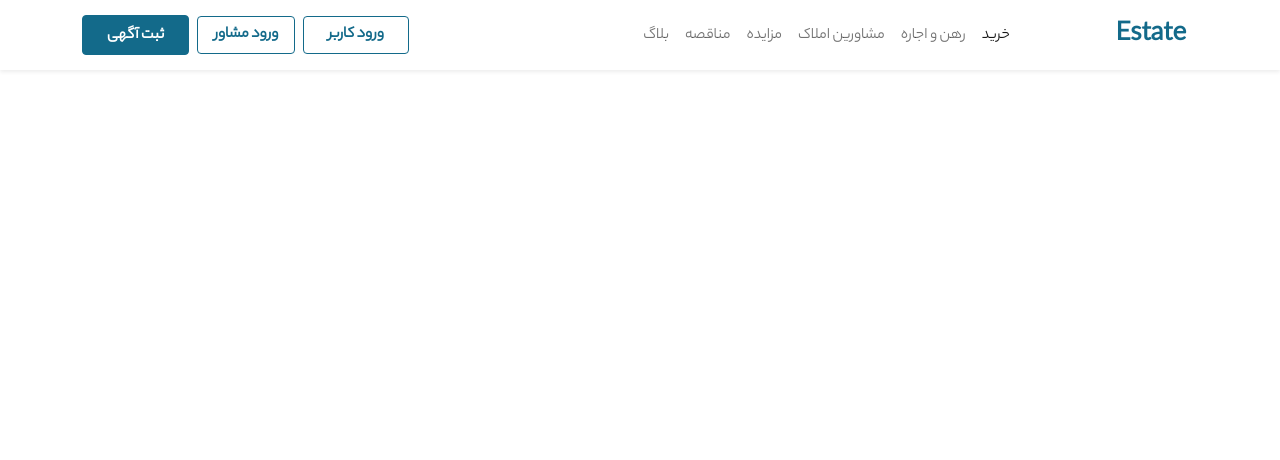
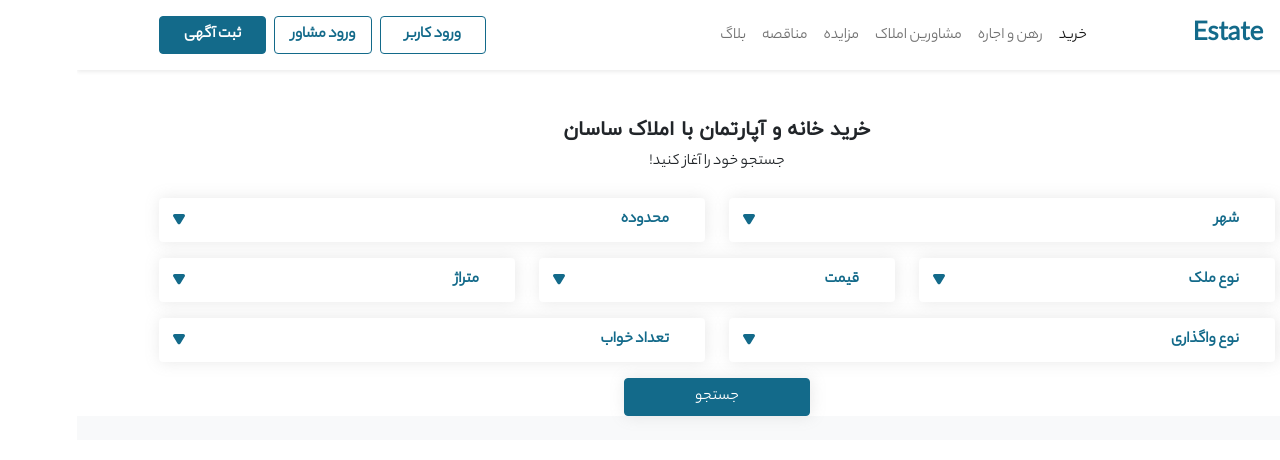
Before and after one commit to sasanzare/estate, a React (Create React App) app in the folder front/: page / in a window 1280 px wide. Shown: the top 460 px of the page. Built offline with nearby package versions, Linux system fonts and the light colour scheme.

Commit message:
add search block

```diff
--- a/front/public/style.css
+++ b/front/public/style.css
@@ -43,7 +43,10 @@ font-family: Yekan-Bakh;
 .backtotop i {
     font-size: 33px;
 }
-
+::selection {
+    background: #136a8a;
+    color: #fff;
+}
 .border{
     border: 1px solid;
 }
@@ -57,7 +60,7 @@ font-family: Yekan-Bakh;
     color: #136a8a!important;
     background-color: #fff!important;
 }
-.btn:focus{
+.btn:focus,select:focus{
     outline: 0;
     box-shadow: 0 0 0 0.25rem #2678718a!important;
 }
@@ -66,6 +69,28 @@ font-family: Yekan-Bakh;
     color:#136a8a!important;
     border-color: #136a8a!important;
 }
+.btn-border:hover{
+    color: #fff!important;
+    background-color: #136a8a!important;
+    border-color: #136a8a!important;
+}
 .text-es{
     color: #136a8a;
 }
+.color-es{
+    background-color: #136a8a;
+}
+.shadow-es{
+    box-shadow: 1px 0px 15px #92929236;
+}
+.form-select{
+    background-position: left 0.75rem center!important;
+    line-height: 2!important;
+    background-image: url(./icon-selcet.svg)!important;
+    color:#136a8a!important;
+    font-weight: 700!important;
+}
+.form-select > option{
+    color:#136a8a!important;
+    font-weight: 700!important;
+}
--- a/front/src/App.js
+++ b/front/src/App.js
@@ -1,9 +1,9 @@
-import Header from './blocks/header/Header.js'
+import Home from './pages/Home'
 import 'bootstrap/dist/css/bootstrap.min.css';
 function App() {
   return (
     <div className="App">
-      <Header />
+      <Home />
     </div>
   );
 }
--- /dev/null
+++ b/front/src/blocks/footer/Footer.js
@@ -0,0 +1,11 @@
+import { Navbar,Container,Nav,Row,Col } from 'react-bootstrap';
+
+function Footer() {
+  return (
+    <div className="Footer bg-light" >
+        footer
+    </div>
+  );
+}
+
+export default Footer;
--- a/front/src/blocks/header/Header.js
+++ b/front/src/blocks/header/Header.js
@@ -4,7 +4,7 @@ function Header() {
     <div className="Header">
         <Navbar className='dir-l shadow-sm' bg="white" expand="lg">
           <Container>
-            <a className="btn btn-es fw-bold px-4 pt-2" href="#home">ثبت آگهی</a>
+            <a className="btn btn-es fw-bold px-4 " href="#home">ثبت آگهی</a>
             <Navbar.Toggle aria-controls="basic-navbar-nav" />
             <Navbar.Collapse id="basic-navbar-nav">
                   <Container className='pt-2'>
--- /dev/null
+++ b/front/src/blocks/search/Search.js
@@ -0,0 +1,84 @@
+import { Button,Form } from 'react-bootstrap';
+import SingleSelect from '../../components/SingleSelect'
+
+function Search() {
+  return (
+        <Form className="Search row pt-4" >
+            <SingleSelect val={[
+                "مرودشت",
+                "شیراز",
+                "لار",
+                "زرقان",
+                "نورآباد",
+                "فسا"
+            ]}
+            name="city"
+            title="شهر"
+             myClass="col-sm-6 col-12"/>
+            <SingleSelect val={[
+                "معالی آباد",
+                "قصردشت",
+                "فرهنگ شهر",
+                "تاچارا",
+            ]}
+            name="location"
+            title="محدوده"
+             myClass="col-sm-6 col-12"/>
+            <SingleSelect val={[
+                "فروش مسکونی",
+                "اجاره مسکونی",
+                "فروش اداری و تجاری",
+                "اجاره اداری و تجاری",
+                "اجاره کوتاه مدت",
+                "پروژه های ساخت و ساز",
+
+            ]}
+            name="type"
+            title="نوع ملک"
+             myClass="col-sm-4 col-12"/>
+            <SingleSelect val={[
+                "100-150",
+                "150-200",
+                "200-250",
+                "300-350",
+            ]}
+            name="price"
+            title="قیمت"
+             myClass="col-sm-4 col-12"/>
+            <SingleSelect val={[
+                "45",
+                "50",
+                "60",
+                "65",
+            ]}
+            name="area"
+            title="متراژ"
+             myClass="col-sm-4 col-12"/>
+            <SingleSelect val={[
+                "45",
+                "50",
+                "60",
+                "65",
+            ]}
+            name="assignment"
+            title="نوع واگذاری"
+             myClass="col-sm-6 col-12"/>
+            <SingleSelect val={[
+                "1",
+                "2",
+                "3",
+                "4",
+            ]}
+            name="room"
+            title="تعداد خواب"
+             myClass="col-sm-6 col-12"/>
+            <div className='col-12 text-center'>
+            <Button className='btn mx-auto btn-es shadow-es col-lg-2 col-md-4 col-sm-6 col-12' type="submit">
+                جستجو
+            </Button>
+            </div>
+        </Form>
+  );
+}
+
+export default Search;
--- /dev/null
+++ b/front/src/components/SingleSelect.js
@@ -0,0 +1,16 @@
+import {Form } from 'react-bootstrap';
+function SingleSelect({val,title,name,myClass}) {
+    return (
+        <Form.Group  className={"SingleSelect mb-3 "+myClass} >
+            <Form.Select name={name} className='border-0 shadow-es'>
+                <option>{title}</option>
+                { val.map((value,index)=>(
+                        <option value={index+1}>{value}</option>
+                        ))
+                }
+            </Form.Select>
+        </Form.Group>
+    );
+}
+
+export default SingleSelect;
--- /dev/null
+++ b/front/src/pages/Home.js
@@ -0,0 +1,24 @@
+import { Container,Row,Col } from 'react-bootstrap';
+import Header from '../blocks/header/Header.js';
+import Footer from '../blocks/footer/Footer';
+import Search from '../blocks/search/Search';
+function Home() {
+  return (
+    <div className="Home">
+      <Header />
+        <Container  className="pt-5">
+            <Row>
+                <Col sm={12} className='text-center'>
+                    <h1 className='h5 fw-bold' style={{ fontFamily: 'yekan'}}>
+                        خرید خانه و آپارتمان با املاک ساسان</h1>
+                        <span>جستجو خود را آغاز کنید!</span>
+                </Col>
+                <Col sm={12}><Search/></Col>
+            </Row>
+        </Container>
+        <Footer/>
+    </div>
+  );
+}
+
+export default Home;
```
Also changed, not shown: front/src/micro components/Title.js (added, +8 -0 lines), front/src/micro components/btn.js (added, +8 -0 lines), front/public/icon-selcet.svg (added), 1 other file (tests, documents, lock files or other folders).
